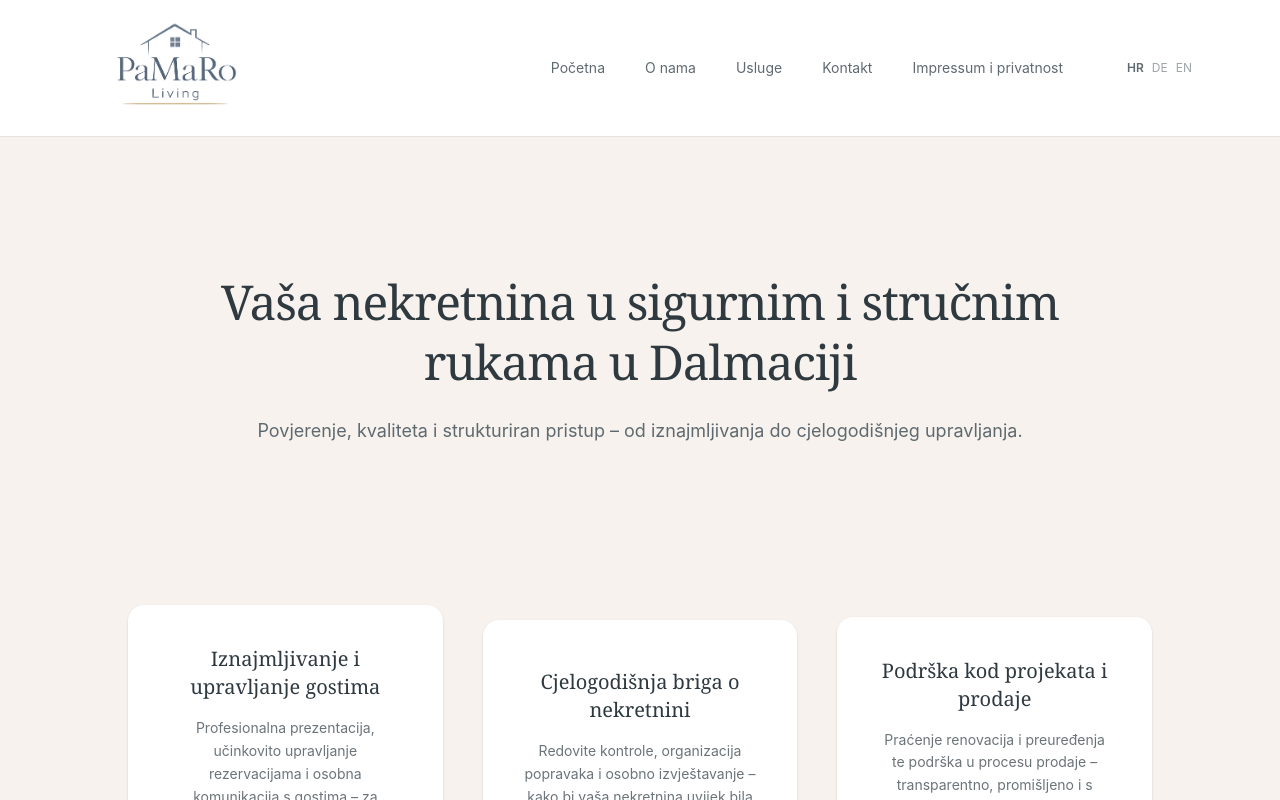
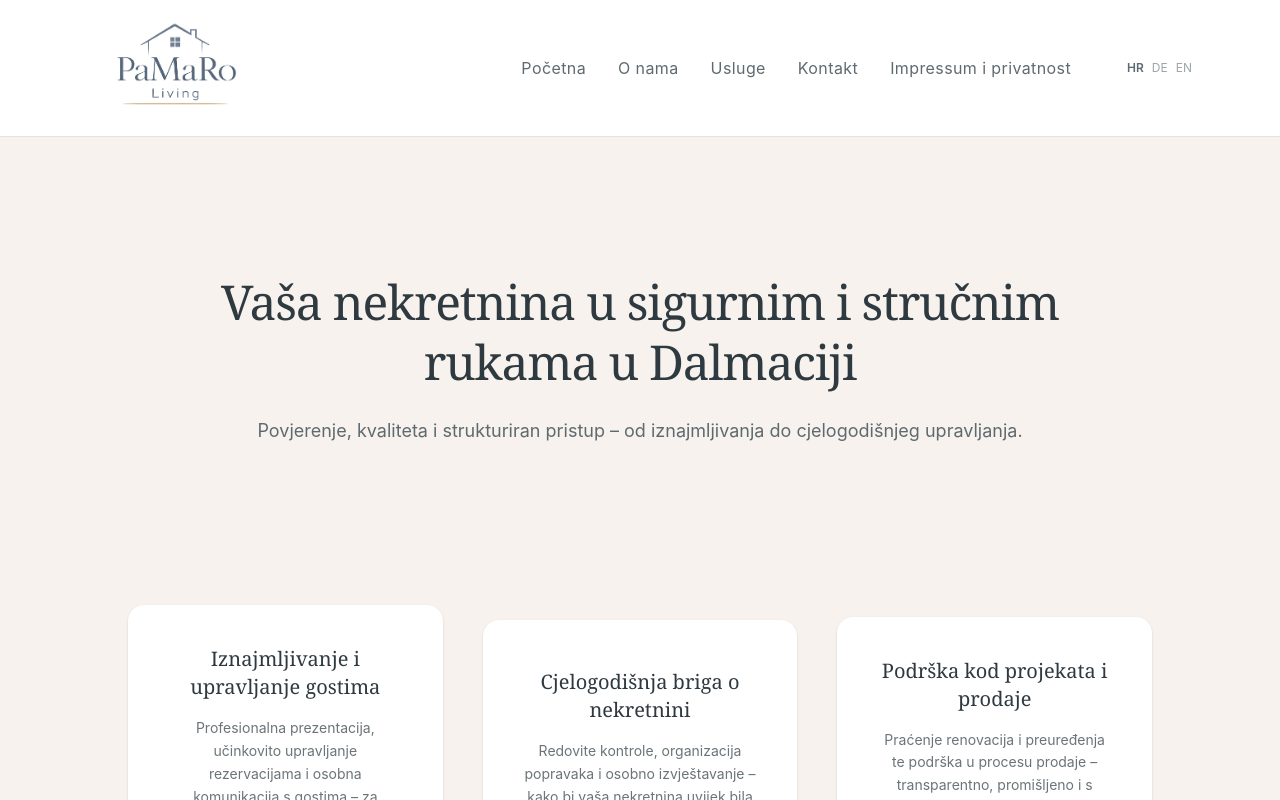
Before and after one commit to paulina44444/PaMaRoLiving, a React (Vite) app: page / in a window 1280 px wide. Shown: the top 800 px of the page. Built offline with nearby package versions, Linux system fonts and the light colour scheme.

Commit message:
menüband grösse ändern

```diff
--- a/src/App.jsx
+++ b/src/App.jsx
@@ -11,7 +11,7 @@ const navLabels = {
 function Navigation({ setPage, lang, setLang }) {
   const [menuOpen, setMenuOpen] = useState(false);
 
-  const link = "text-sm hover:text-[#c6a27b] transition";
+  const link = "text-base tracking-wide hover:text-[#c6a27b] transition";
 
   return (
     <header className="w-full bg-white border-b border-[#e8e1dc] fixed top-0 left-0 z-50">
@@ -27,7 +27,7 @@ function Navigation({ setPage, lang, setLang }) {
   />
 </button>
 
-   <nav className="hidden md:flex gap-10 text-[#5f6a70] items-center">
+   <nav className="hidden md:flex gap-8 text-[#5f6a70] items-center">
           {navLabels[lang].map((label, i) => (
             <button
               key={i}
```
